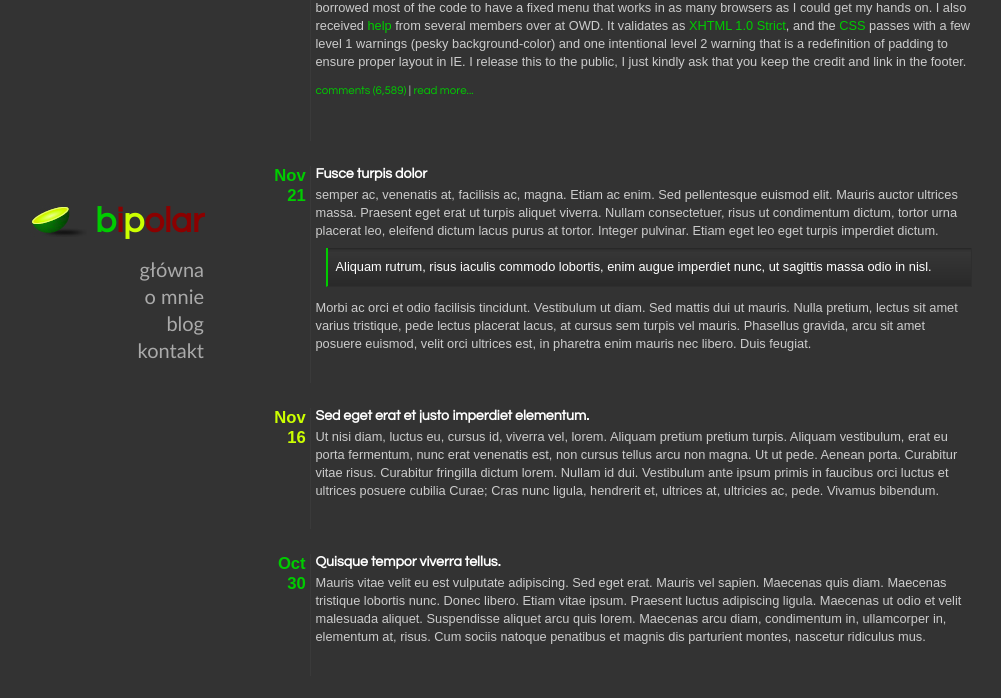
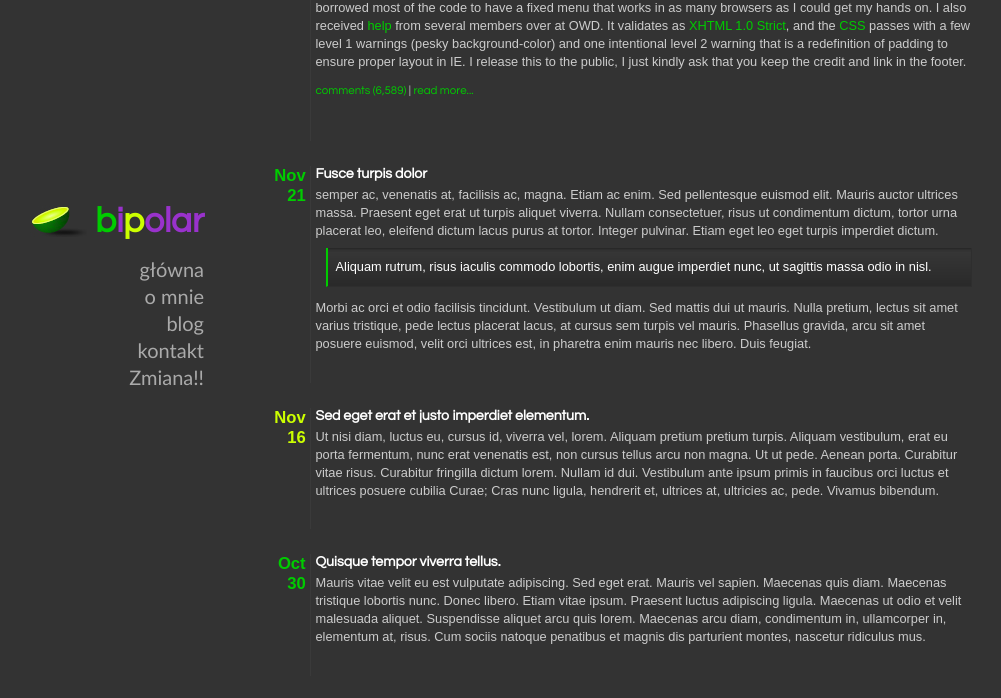
Before and after one commit to PoProstuMichal89/RepoVCS, a plain HTML site: page index.html in a window 1280 px wide. Shown: the part 77-775 px from the top of the page, without its empty margins (214-1215 px from the left). Drawn offline with Linux system fonts and the light colour scheme.

Commit message:
add one item in nav (title of item=zmiana")

```diff
--- a/index.html
+++ b/index.html
@@ -31,6 +31,7 @@ html, body
 	<a class="nav" href="#">o mnie</a>
 	<a class="nav" href="#">blog</a>
 	<a class="nav" href="#">kontakt</a>
+	<a class="nav" href="#">Zmiana!!</a>
  </div>
 </div>
 
--- a/style.css
+++ b/style.css
@@ -56,7 +56,7 @@
 		display: inline;
 		margin-right: 30px;
 		font: 800 35px 'century gothic', 'trebuchet ms', arial, sans-serif;
-		color: darkred;
+		color: darkorchid;
 		text-align: right;
 		}
 
```
